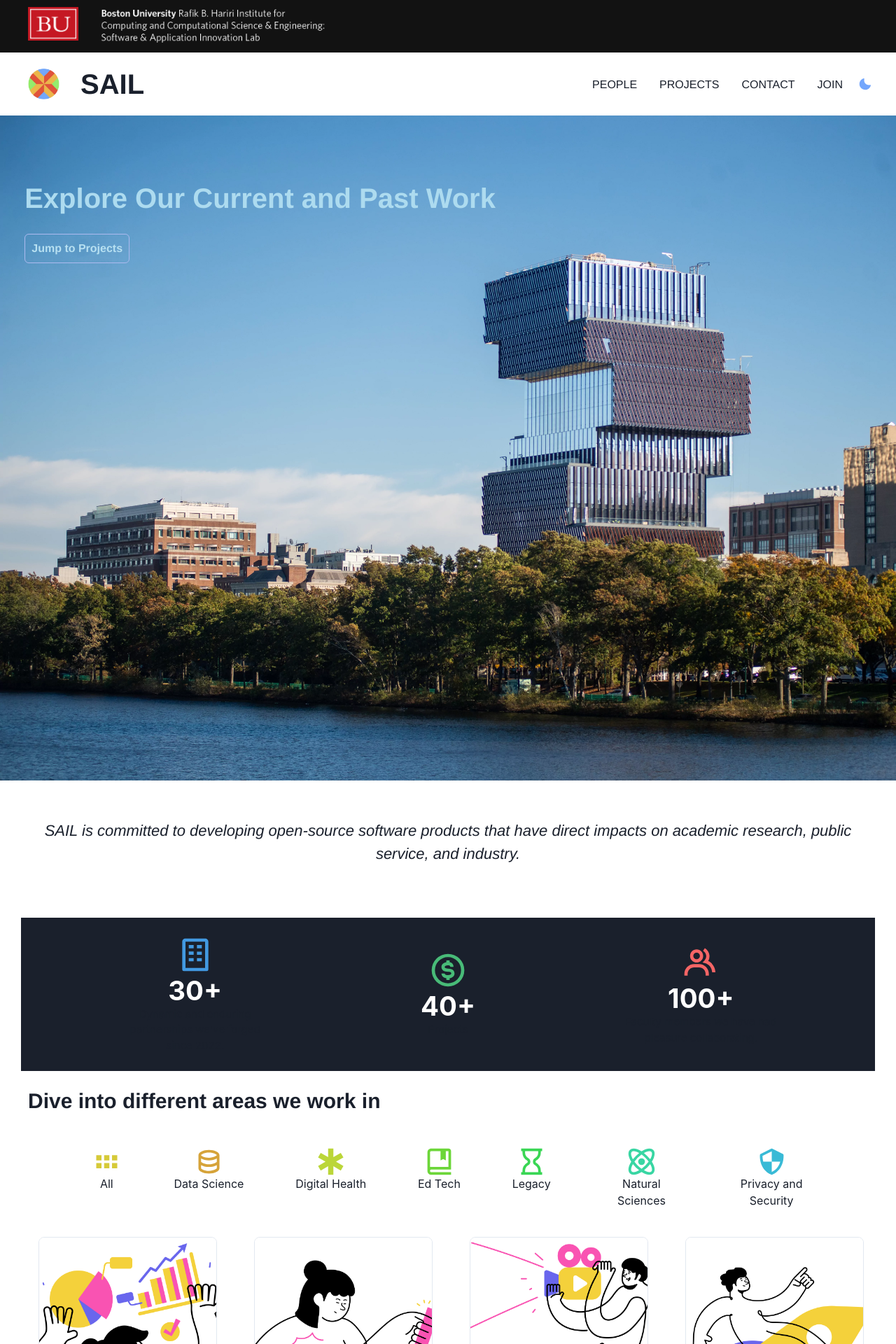
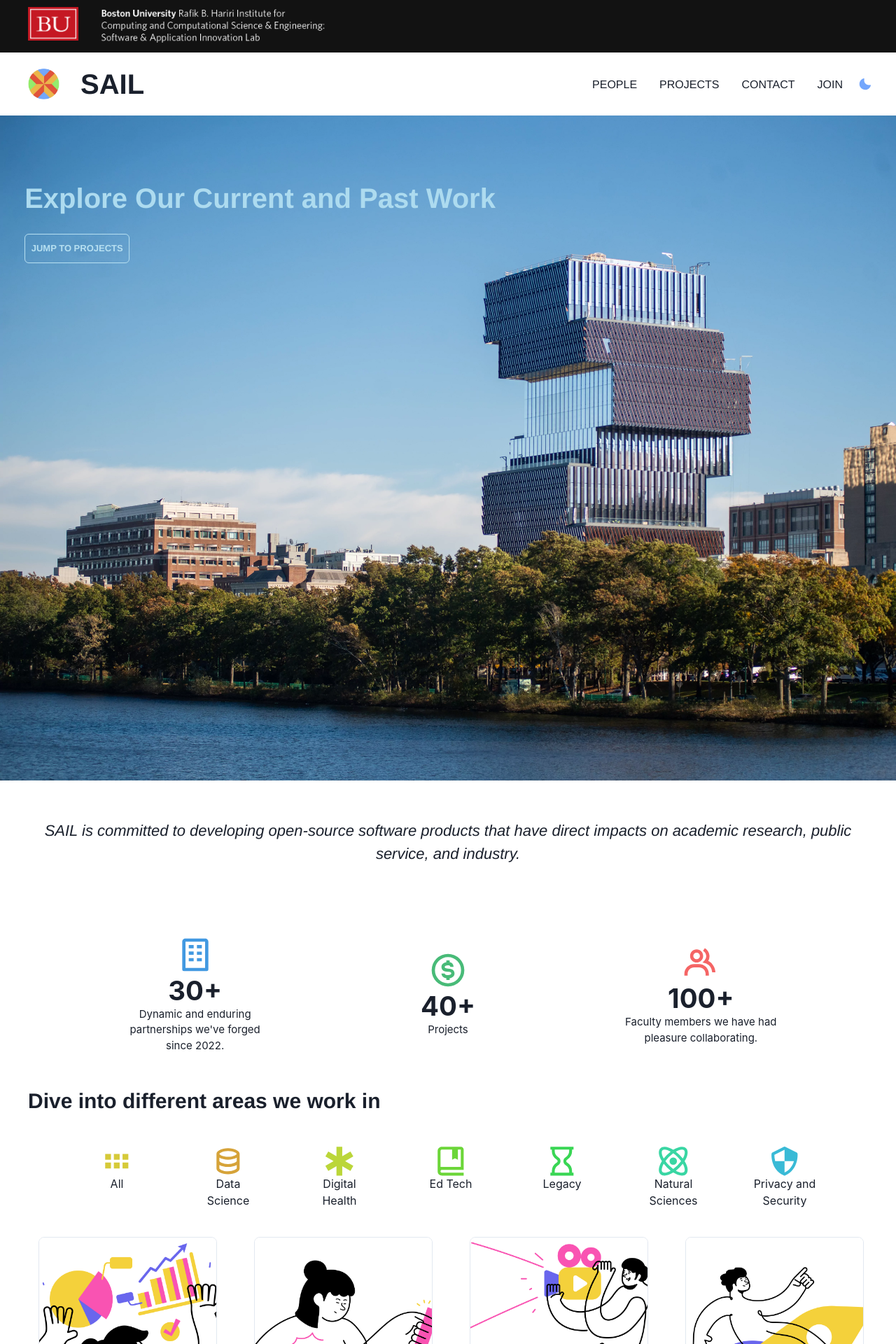
Before and after one commit to hicsail/hicsail.github.io, a React app: page /projects in a window 1280 px wide. Shown: the top 1920 px of the page at 70% size. Built offline with nearby package versions, Linux system fonts and the light colour scheme.

Commit message:
categories navigation

```diff
--- a/src/components/Card.tsx
+++ b/src/components/Card.tsx
@@ -61,7 +61,7 @@ export const Card: React.FC<Props> = ({
         <Box backgroundColor="white">
           <Image
             src={imageHref}
-            fallbackSrc="../../img/research/placeholder-research.jpg"
+            fallbackSrc="../../img/research/placeholder-research.png"
             alt="Card Image"
             boxSize="300px"
             objectFit="cover"
--- a/src/components/DataVisual/DataVisual.css
+++ b/src/components/DataVisual/DataVisual.css
@@ -16,8 +16,6 @@
 
 #cardHeading {
   text-align: center;
-  color: rgb(255, 255, 255);
-  text-transform: uppercase;
   margin-left: auto;
   margin-right: auto;
   font-size: 2.4em;
--- a/src/components/DataVisual/DataVisual.tsx
+++ b/src/components/DataVisual/DataVisual.tsx
@@ -6,9 +6,9 @@ import {
   HStack,
   Icon,
   Text,
+  useColorModeValue,
 } from '@chakra-ui/react';
 import { BiDollarCircle, BiBuilding, BiGroup } from 'react-icons/bi';
-import { Pie } from '../CircularProgress';
 import * as React from 'react';
 import './DataVisual.css';
 
@@ -16,10 +16,10 @@ export const DataVisual: React.FC = () => {
   return (
     <Box>
       <Card boxShadow={0}>
-        <CardBody backgroundColor="gray.800">
+        <CardBody backgroundColor={useColorModeValue('white', 'gray.800')}>
           <HStack
             id="stackityStack"
-            margin="0.3em 1.5em 0.3em 1.5em"
+            margin="0.3em 1.5em"
             justifyContent="space-between"
           >
             <Box id="innerCard">
--- a/src/components/ProjectsGrid/ProjectsGrid.css
+++ b/src/components/ProjectsGrid/ProjectsGrid.css
@@ -1,17 +1,42 @@
-@media screen and (max-width: 299px) {
-  #glyphicon {
-    font-size: 1.2em;
+@media screen and (max-width: 664px) {
+  #icon {
+    font-size: 2em;
+  }
+  #categoriesBox {
+    width: 3.5em;
+    font-size: 0.75em;
+  }
+  #categoryText {
+    display: none;
   }
 }
 
-@media screen and (min-width: 300px) and (max-width: 799px) {
-  #glyphicon {
-    font-size: 2em;
+@media screen and (min-width: 665px) and (max-width: 819px) {
+  #icon {
+    font-size: 2.6em;
+  }
+  #categoriesBox {
+    width: 5em;
   }
 }
 
-@media screen and (min-width: 800px) {
-  #glyphicon {
-    font-size: 3.5em;
+@media screen and (min-width: 820px) {
+  #icon {
+    font-size: 3.1em;
+  }
+
+  #categoriesBox {
+    width: 6em;
+    display: flex;
+    flex-direction: column;
   }
 }
+
+#icon {
+  transition: 'transform 350ms ease-in-out';
+}
+
+#icon:hover {
+  transform: scale(1.25);
+  transition: transform 300ms;
+}
--- a/src/components/ProjectsGrid/ProjectsGrid.tsx
+++ b/src/components/ProjectsGrid/ProjectsGrid.tsx
@@ -179,22 +179,19 @@ export const ProjectsGrid: React.FC<Props> = ({ list, showSelect }) => {
           alignItems="flex-start"
         >
           {projectsOptions.map(({ title, icon, color }) => (
-            <Box maxWidth="7em" display="flex" flexDirection="column">
+            <Box id="categoriesBox">
               <IconButton
+                id="icon"
                 key={title}
                 aria-label="haha"
                 icon={icon}
                 variant="ghost"
                 color={color}
                 onClick={() => handleOptionSelect(title)}
-                transition="transform 350ms ease-in-out"
-                _hover={{
-                  transform: 'scale(1.25)',
-                  transition: 'transform 300ms',
-                }}
-                fontSize="45px"
               />
-              <Text whiteSpace="initial">{title}</Text>
+              <Text id="categoryText" whiteSpace="initial">
+                {title}
+              </Text>
             </Box>
           ))}
         </Box>
--- a/src/pages/Projects.tsx
+++ b/src/pages/Projects.tsx
@@ -46,14 +46,15 @@ export const Projects: React.FC = () => {
             <Button
               sx={{
                 color: '#B7E0F1',
-                fontSize: '16px',
+                fontSize: '13px',
                 fontFamily: 'Graphik,Helvetica,Arial,sans-serif !important',
                 fontWeight: 'bolder',
                 flex: '50%',
                 marginRight: 'auto',
                 lineHeight: '40px',
                 width: '150px',
-                borderColor: '#ADBAEF !important',
+                borderColor: '#B7E0F1 !important',
+                textTransform: 'uppercase',
               }}
               variant="outline"
             >
```
Also changed, not shown: src/archived/CurrentMembers.tsx (+3 -13 lines), img/research/oldPlaceholder.jpg (renamed from img/research/placeholder-research.jpg), img/research/placeholder-research.png (added).
